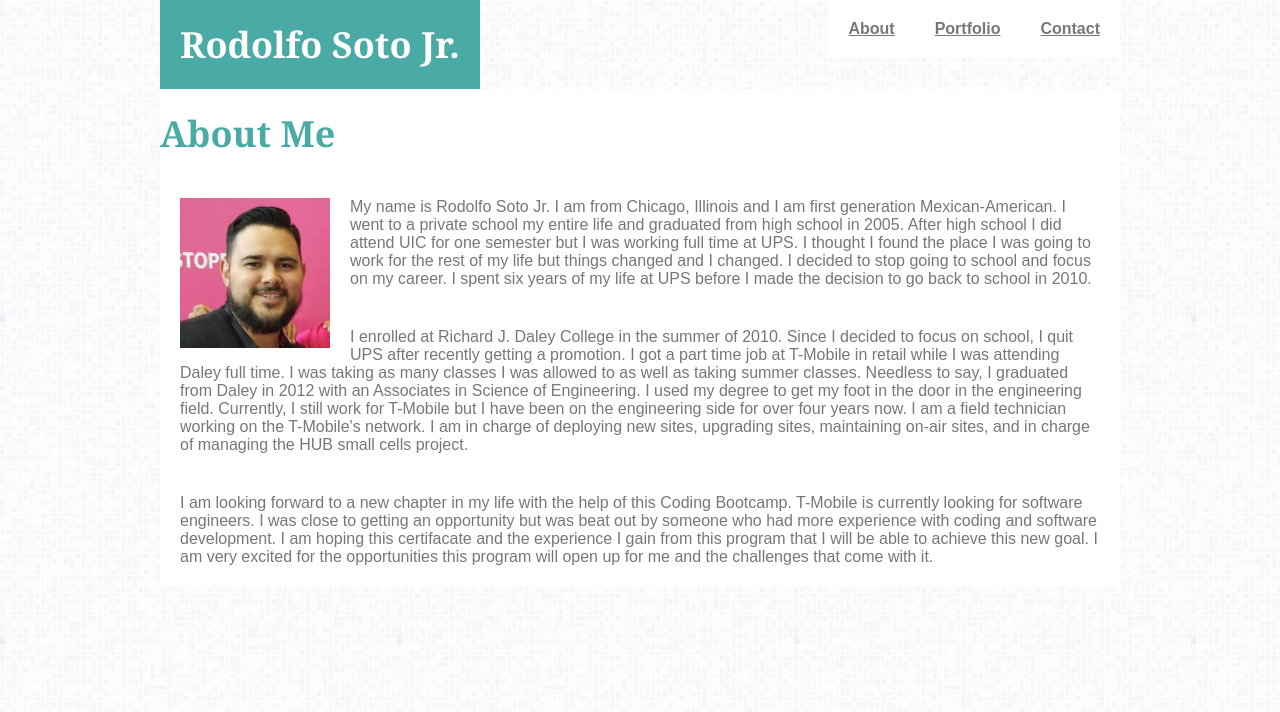
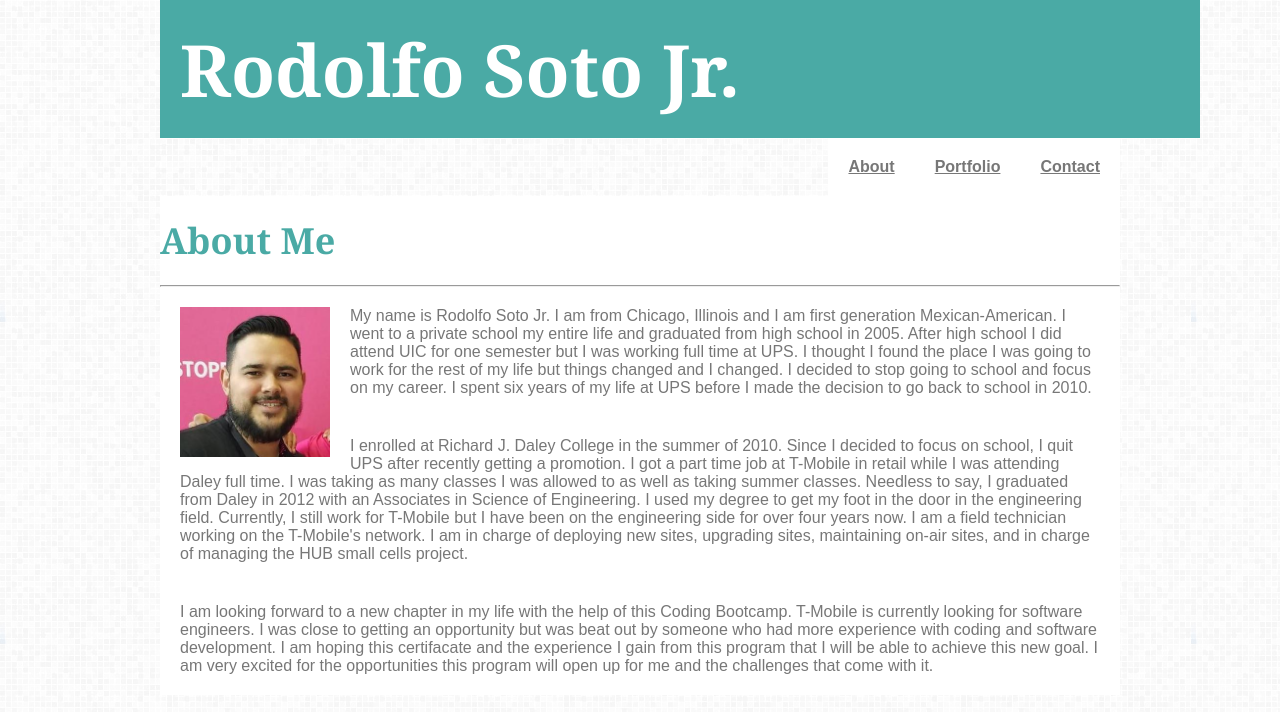
Before and after one commit to rodolfosotojr/Basic-Portfolio, a plain HTML site: page index.html in a window 1280 px wide. Drawn offline with Linux system fonts and the light colour scheme; a script that the page names is missing.

Commit message:
Updated Version

```diff
--- a/assets/css/style.css
+++ b/assets/css/style.css
@@ -9,19 +9,20 @@ body {
 
 }
 
-#Name {
+#header {
+    width: 1000px;
+    background-color: #ffffff;
     float: left;
     font-size: 36px;
     padding: 20px;
     background-color: #4aaaa5;
     color: #ffffff;
-    width: fit-content;
     font-family: Georgia, 'Times New Roman', Times, serif;
 
 
 }
 
-div {
+#Links {
     display: inline-flex;
     float: right;
     background-color: #ffffff;
--- a/index.html
+++ b/index.html
@@ -9,13 +9,19 @@
     <script src="main.js"></script>
 </head>
 <body>
+    <div id="header">
     <h1 id="Name">Rodolfo Soto Jr.</h1>
-    <div>
-    <p><b><a class="About" href="index.html" target="About Me">About</a></b></p>
-    <p><b><a class="Portfolio" href="portfolio.html" target="Portfolio">Portfolio</a></b></p>
-    <p><b><a class="Contact" href="contact" target="Contact">Contact</a></b></p>
     </div>
+
+    <div id="Links">
+            <p><b><a class="About" href="index.html" target="About Me">About</a></b></p>
+            <p><b><a class="Portfolio" href="portfolio.html" target="Portfolio">Portfolio</a></b></p>
+            <p><b><a class="Contact" href="contact" target="Contact">Contact</a></b></p>
+    </div>
+
     <h1 class="clear">About Me</h1>
+
+    <hr>
 
     <p><img src="assets/images/Profile_Picture.jpg" alt="Profile Picture">
         My name is Rodolfo Soto Jr. I am from Chicago, Illinois and I am first generation Mexican-American. I went to a private school
```
